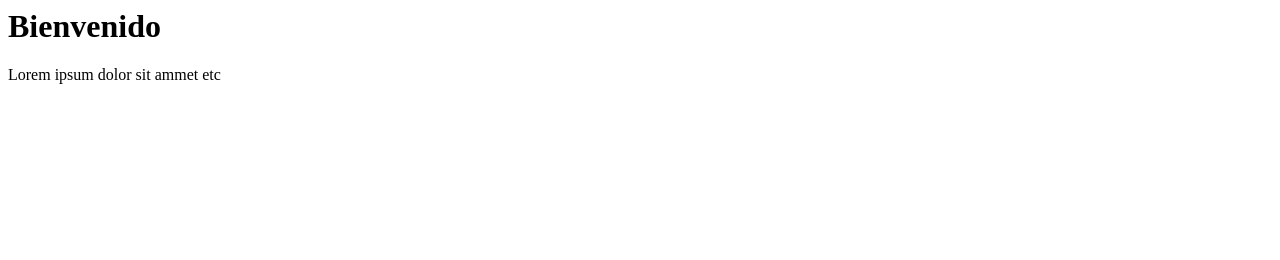
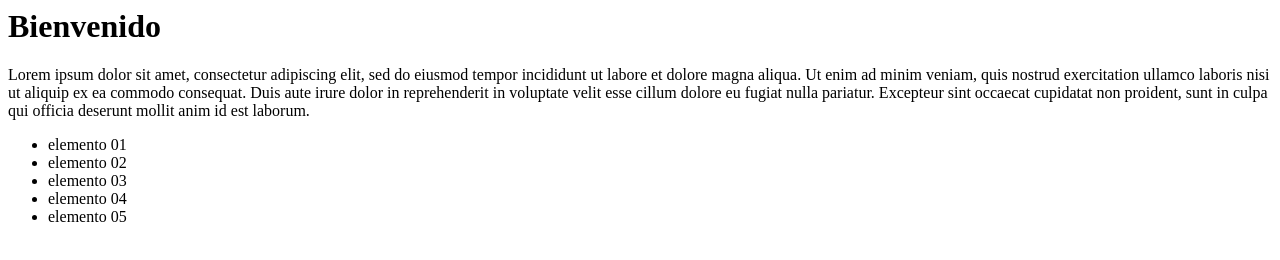
Before and after one commit to Areck83/80640, a plain HTML site: page index.html in a window 1280 px wide. Drawn offline with Linux system fonts and the light colour scheme.

Commit message:
cambio desde vs code

```diff
--- a/index.html
+++ b/index.html
@@ -3,7 +3,14 @@
     <title>Mi pagina pro HD</title>
     <body>
       <h1>Bienvenido</h1>
-      <p>Lorem ipsum dolor sit ammet etc</p>
+      <p>Lorem ipsum dolor sit amet, consectetur adipiscing elit, sed do eiusmod tempor incididunt ut labore et dolore magna aliqua. Ut enim ad minim veniam, quis nostrud exercitation ullamco laboris nisi ut aliquip ex ea commodo consequat. Duis aute irure dolor in reprehenderit in voluptate velit esse cillum dolore eu fugiat nulla pariatur. Excepteur sint occaecat cupidatat non proident, sunt in culpa qui officia deserunt mollit anim id est laborum.</p>
+      <ul>
+        <li>elemento 01</li>
+        <li>elemento 02</li>
+        <li>elemento 03</li>
+        <li>elemento 04</li>
+        <li>elemento 05</li>
+      </ul>
     </body>
   </head>
 </html>
```
